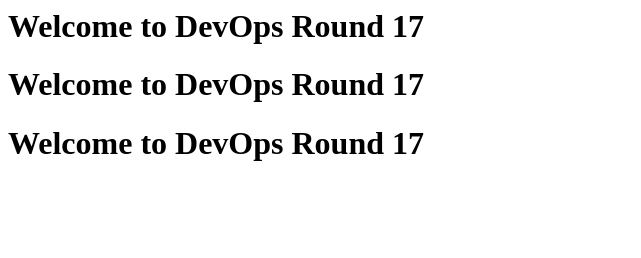
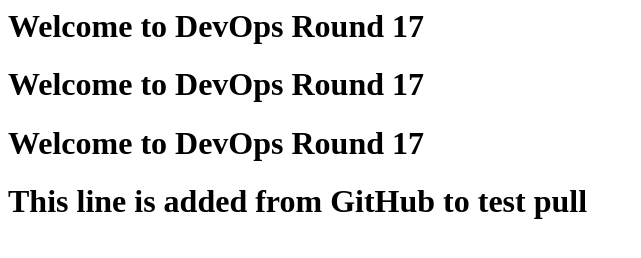
Before and after one commit to 1591998mteleb/DevOps_Group_num17, a plain HTML site: page index.html in a window 1280 px wide. Shown: the whole page, without its empty margins (0-641 px from the left). Drawn offline with Linux system fonts and the light colour scheme.

Commit message:
Update index.html

```diff
--- a/index.html
+++ b/index.html
@@ -1,3 +1,4 @@
 <h1>Welcome to DevOps Round 17</h1>
 <h1>Welcome to DevOps Round 17</h1>
 <h1>Welcome to DevOps Round 17</h1>
+<h1>This line is added from GitHub to test pull</h1>
```
